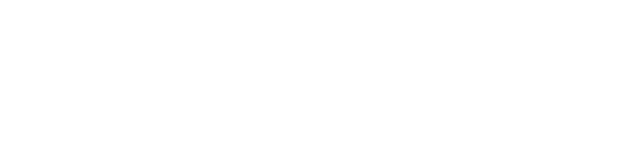
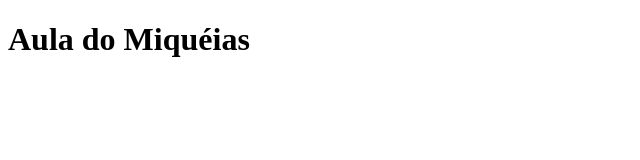
Before and after one commit to eduard0-tech/duplinha-do-git, a plain HTML site: page index.html in a window 1280 px wide. Shown: the whole page, without its empty margins (0-640 px from the left). Drawn offline with Linux system fonts and the light colour scheme.

Commit message:
feat: ajuste

```diff
--- a/index.html
+++ b/index.html
@@ -6,6 +6,6 @@
     <title>Aula git</title>
 </head>
 <body>
-
+    <h1>Aula do Miquéias</h1>
 </body>
 </html>
```
